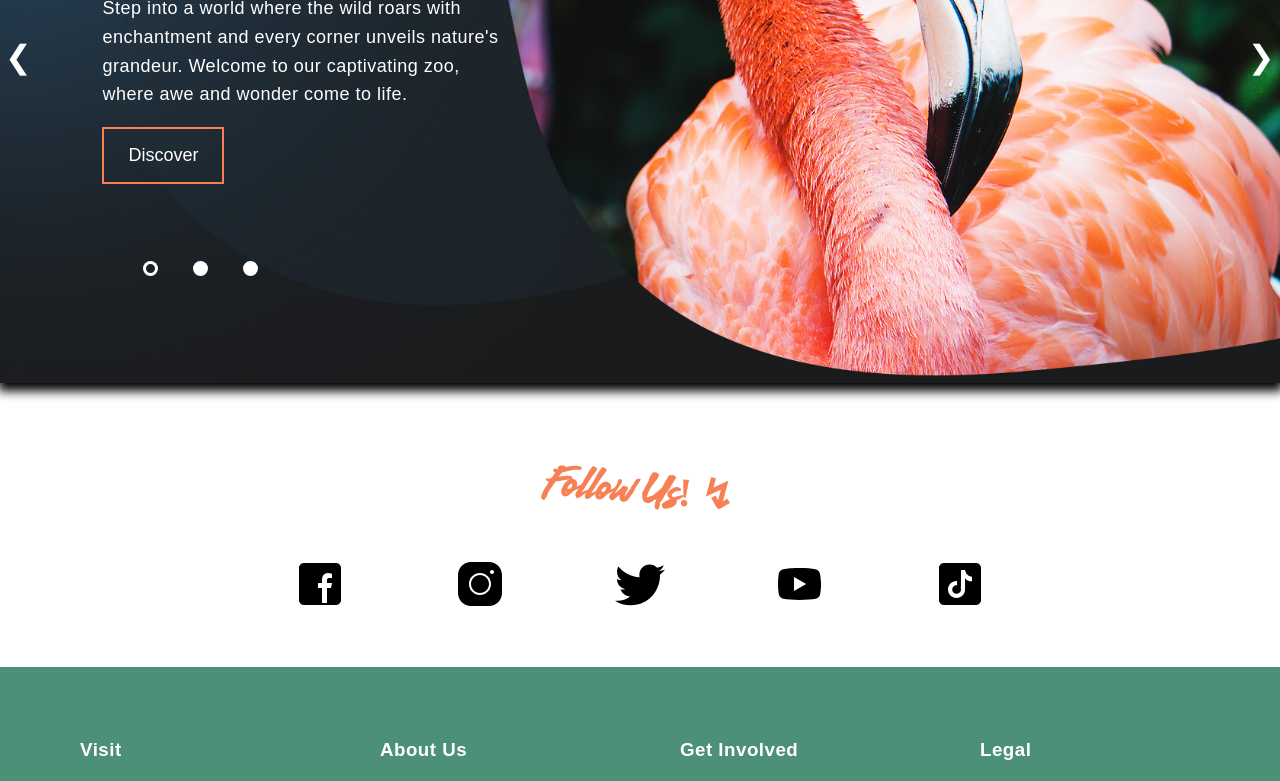
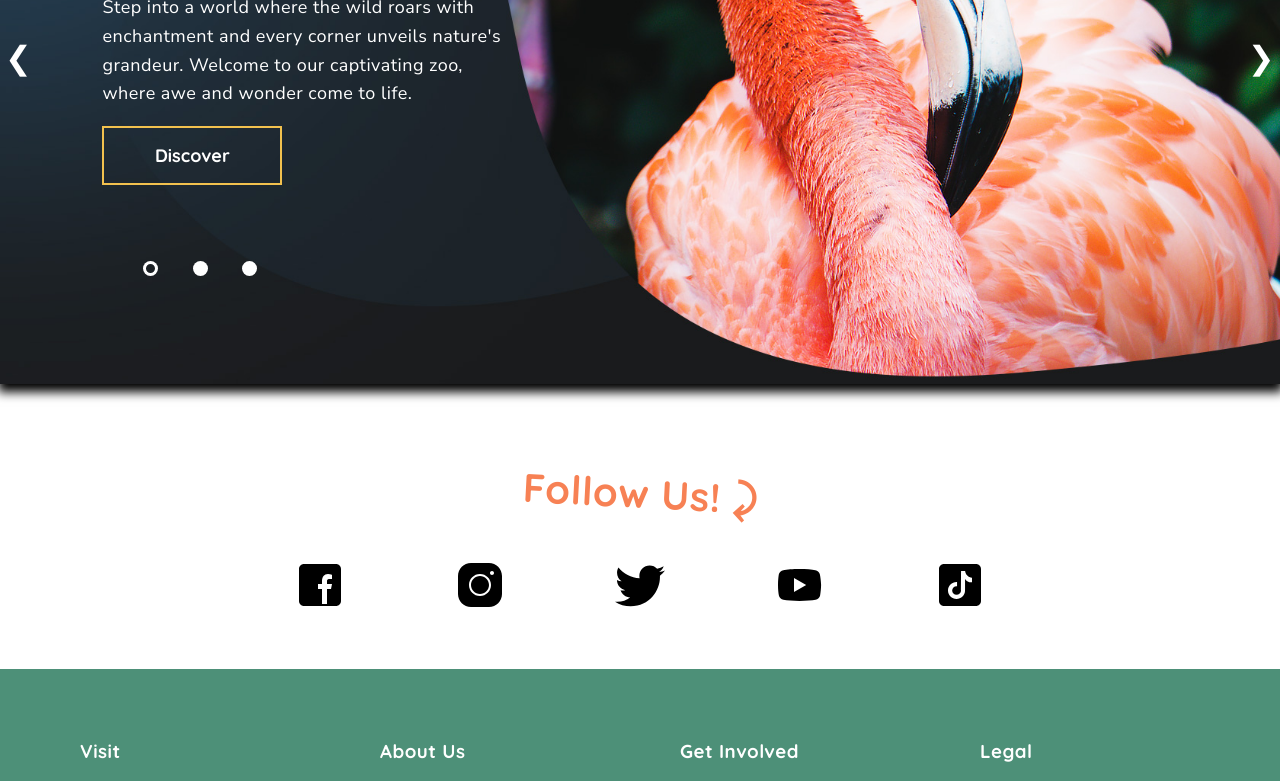
Before and after one commit to zgawlak/zoo-site, a plain HTML site: page index.html in a window 1280 px wide. Shown: the part 554-1335 px from the top of the page. Drawn offline with Linux system fonts and the light colour scheme.

Commit message:
Fix fonts, delete font old pack

```diff
--- a/index.html
+++ b/index.html
@@ -7,6 +7,11 @@
     <title>Durham Zoo</title>
     <link rel="stylesheet" href="styles.css">
     <link rel="icon" href="images/lion.png">
+    <link rel="preconnect" href="https://fonts.googleapis.com">
+    <link rel="preconnect" href="https://fonts.gstatic.com" crossorigin>
+    <link
+        href="https://fonts.googleapis.com/css2?family=Nunito+Sans:ital,opsz,wght@0,6..12,200;0,6..12,300;0,6..12,400;0,6..12,500;0,6..12,600;0,6..12,700;1,6..12,200;1,6..12,300;1,6..12,400;1,6..12,500;1,6..12,600;1,6..12,700&family=Quicksand:wght@300;400;500;600;700&display=swap"
+        rel="stylesheet">
     <script src="https://kit.fontawesome.com/e1140ba89a.js" crossorigin="anonymous"></script>
     <script src="script.js" defer></script>
 </head>
@@ -41,8 +46,9 @@
                     <p>Step into a world where the wild roars with
                         <br> enchantment and every corner unveils nature's
                         <br> grandeur. Welcome to our captivating zoo,
-                        <br>where awe and wonder come to life.</p>
-                        <button>Discover</button>
+                        <br>where awe and wonder come to life.
+                    </p>
+                    <button>Discover</button>
                 </div>
             </div>
             <div class="slide">
@@ -53,8 +59,9 @@
                         <br>world, where every creature tells a story of
                         <br>resilience and adaptation. Immerse yourself in
                         <br>the wonders of wildlife, where diversity thrives
-                        <br>and the extraordinary is simply the norm.</p>
-                        <button>Discover</button>
+                        <br>and the extraordinary is simply the norm.
+                    </p>
+                    <button>Discover</button>
                 </div>
             </div>
             <div class="slide">
@@ -72,7 +79,7 @@
         </div>
 
         <div class="media-links">
-            <h1>Follow Us! ↯</h1>
+            <h1>Follow Us! ⤸</h1>
             <div class="media-icons">
                 <a href=""><svg xmlns="http://www.w3.org/2000/svg" viewBox="0 0 50 50" width="50px" height="50px">
                         <path
--- a/styles.css
+++ b/styles.css
@@ -1,8 +1,6 @@
 * {
     box-sizing: border-box;
 }
-
-@import url('https://fonts.googleapis.com/css2?family=Nunito+Sans:ital,opsz,wght@0,6..12,200;0,6..12,300;0,6..12,400;0,6..12,500;0,6..12,600;0,6..12,700;1,6..12,200;1,6..12,300;1,6..12,400;1,6..12,500;1,6..12,600;1,6..12,700&family=Quicksand:wght@300;400;500;600;700&display=swap');
 
 html,
 body {
@@ -125,7 +123,6 @@ h6 {
 }
 
 .slide-text h2 {
-    font-family: 'Wildwest';
     font-size: 64px;
     margin-bottom: -20px;
 }
@@ -142,18 +139,20 @@ h6 {
 }
 
 .slide-text button {
-    padding: 16px 24px;
+    width: 180px;
+    padding: 16px;
     font-size: 18px;
     color: #fff;
     background-color: transparent;
-    border: 2px solid #f78154;
+    border: 2px solid #f2c14e;
     font-family: 'Quicksand', sans-serif;
     cursor: pointer;
     transition: background-color ease 0.3s;
+    font-weight: bold;
 }
 
 .slide-text button:hover {
-    background-color: #f78154;
+    background-color: #f2c14e;
 }
 
 .slides.active {
@@ -211,10 +210,9 @@ h6 {
 }
 
 .media-links h1 {
-    font-family: 'Wildwest';
     color: #f78154;
     font-size: 2.5em;
-    transform: rotate(5deg);
+    transform: rotate(3deg);
     margin-bottom: -15px;
 }
 
@@ -280,11 +278,6 @@ h6 {
 .footer-credit {
     text-align: center;
     padding-top: 50px;
-}
-
-@font-face {
-    font-family: 'Wildwest';
-    src: url('Wildwest.ttf');
 }
 
 @media only screen and (max-width: 1300px) {
```
